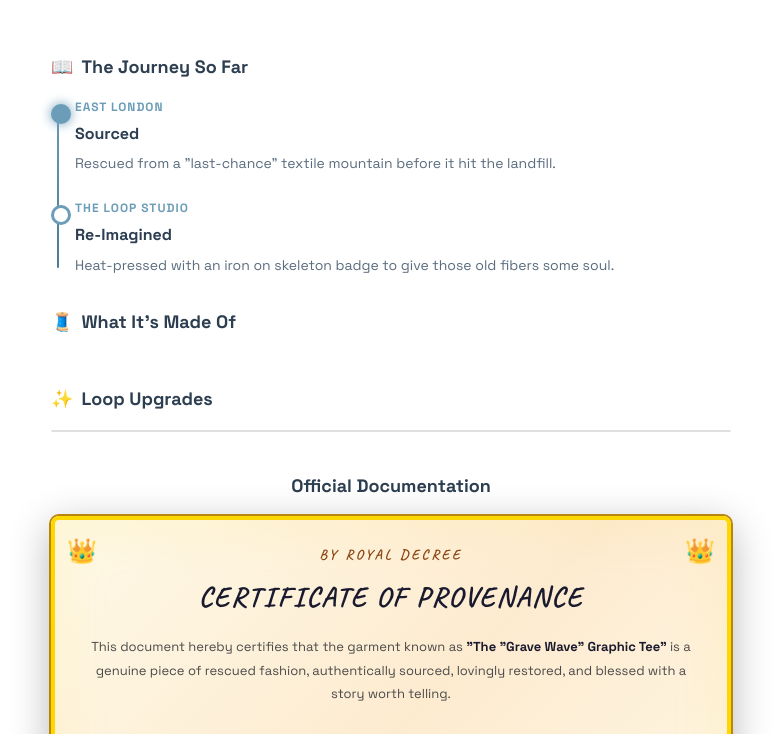
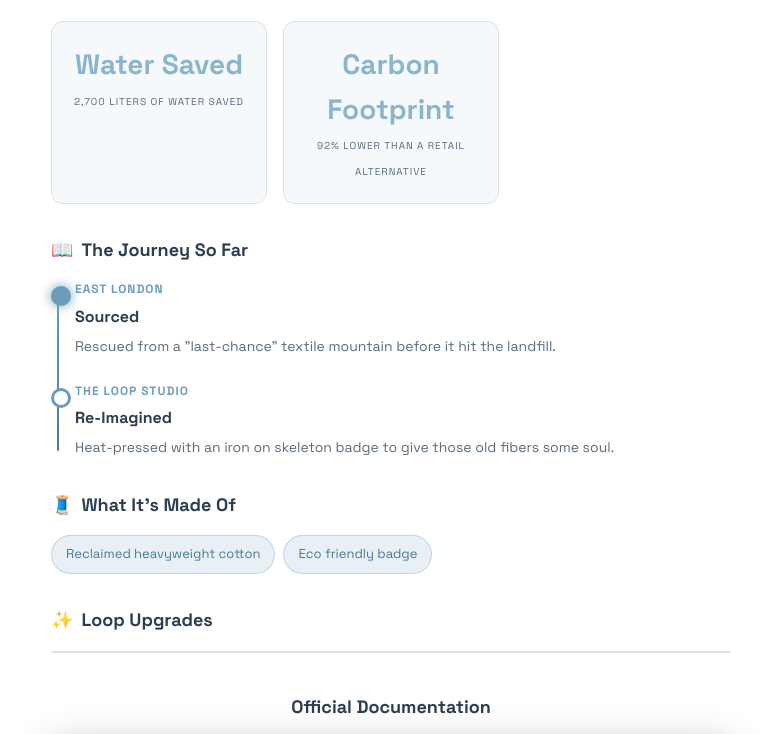
Before and after one commit to glaidler/richard-lander-young-enterprise, an Eleventy site: page src/garments/the-grave-wave-graphic-tee.md in a window 1280 px wide. Shown: the part 746-1480 px from the top of the page, without its empty margins (249-1030 px from the left). Built offline with nearby package versions, Linux system fonts and the light colour scheme; Eleventy itself is replaced by a stand-in of ours; files that its build step writes are made by us from their sources.

Commit message:
Update Garments “the-grave-wave-graphic-tee”

```diff
--- a/src/garments/the-grave-wave-graphic-tee.md
+++ b/src/garments/the-grave-wave-graphic-tee.md
@@ -5,6 +5,11 @@ subtitle: Born in the 90s. Reborn for the swells. A deep-sea blue classic that
 slug: grave-wave
 heroImage: /img/uploads/capture.png
 badge: Rescued & Revived
+stats:
+  - value: Water Saved
+    label: 2,700 liters of water saved
+  - value: Carbon Footprint
+    label: 92% lower than a retail alternative
 timeline:
   - date: East London
     narrative: Rescued from a "last-chance" textile mountain before it hit the landfill.
@@ -13,4 +18,7 @@ timeline:
     narrative: Heat-pressed with an iron on skeleton badge to give those old fibers
       some soul.
     title: Re-Imagined
+materials:
+  - Reclaimed heavyweight cotton
+  - Eco friendly badge
 ---
```
